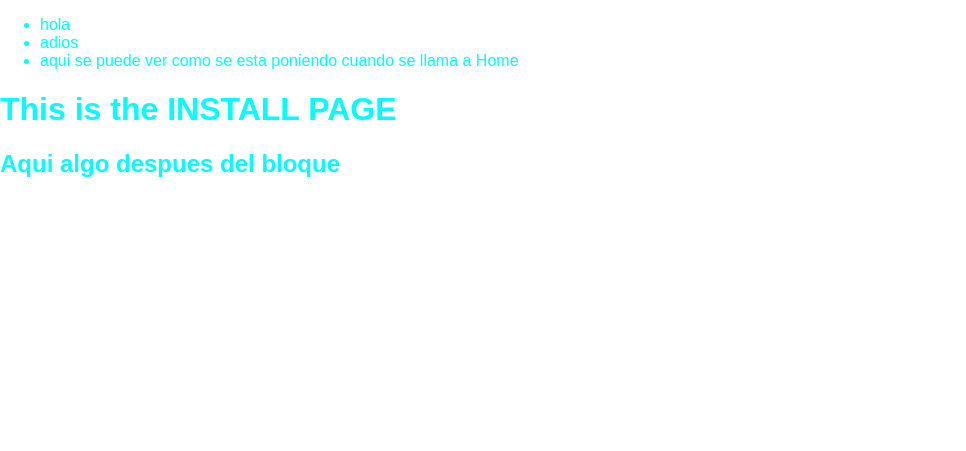
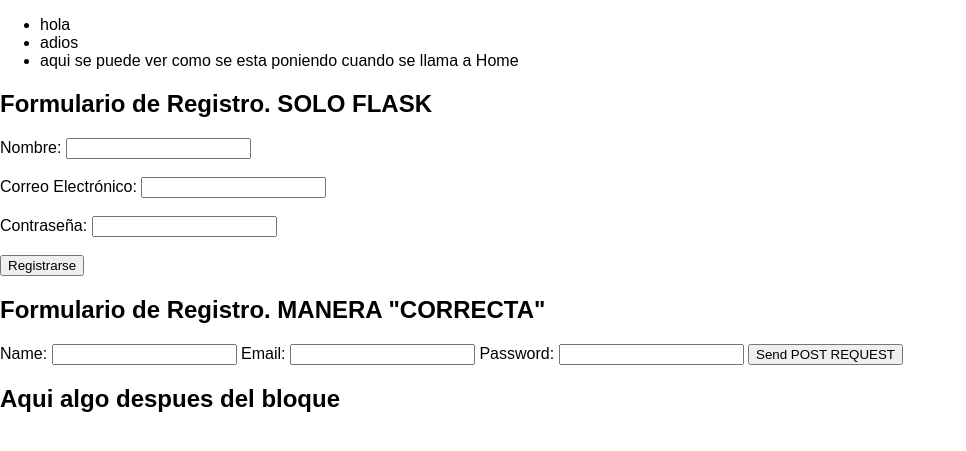
Before and after one commit to GabrielRom1/app, a Flask app: template website/templates/install.html in a window 1280 px wide. Shown: the top 451 px of the page, without its empty margins (0-966 px from the left). Run offline with Flask 3, Linux system fonts and the light colour scheme; the template is opened without the code that fills it, so the values that code supplies are empty.

Commit message:
form with flask and JSON

```diff
--- a/website/auth.py
+++ b/website/auth.py
@@ -5,8 +5,9 @@ auth = Blueprint('auth', __name__)
 
 
 
-@auth.route('/login')
+@auth.route('/login',  methods=['GET'])
 def login():
+    print("en login")
     return render_template('login.html')
 
 
--- a/website/static/css/main.css
+++ b/website/static/css/main.css
@@ -1,5 +1,5 @@
 body {
     margin: 0px;
     font-family: sans-serif;
-    color: aqua;
+    color: black;
 }
--- a/website/templates/base.html
+++ b/website/templates/base.html
@@ -5,6 +5,7 @@
     <meta name="viewport" content="width=device-width, initial-scale=1.0">
     <!-- <title>Document</title> -->
     <link rel="stylesheet" href="{{ url_for('static', filename='css/main.css') }}">
+
 
     <title>{% block title %}Home{% endblock %}</title>
 
--- a/website/templates/install.html
+++ b/website/templates/install.html
@@ -1,7 +1,100 @@
-{% extends "base.html" %}{% block title %} Login {% endblock %}
+{% extends "base.html" %}{% block title %} INSTALL {% endblock %}
 
 
 
 {% block content %}
-<h1>This is the INSTALL PAGE</h1>
+
+
+<h2>Formulario de Registro. SOLO FLASK</h2>
+<form action="/flask" method="POST">
+    <label for="name">Nombre:</label>
+    <input type="text" id="name" name="name" required>
+    <br><br>
+    <label for="email">Correo Electrónico:</label>
+    <input type="email" id="email" name="email" required>
+    <br><br>
+    <label for="password">Contraseña:</label>
+    <input type="password" id="password" name="password" required>
+    <br><br>
+    <button type="submit">Registrarse</button>
+</form>
+
+
+
+
+
+    <h2>Formulario de Registro. MANERA "CORRECTA"</h2>
+
+
+    <form id="myForm2">
+        <label for="name2">Name:</label>
+        <input type="text" id="name2" name="name2" required>
+
+        <label for="email2">Email:</label>
+        <input type="email" id="email2" name="email2" required>
+
+        <label for="password2">Password:</label>
+        <input type="password" id="password2" name="password2" required>
+
+        <button type="button" id="post_button">Send POST REQUEST</button>
+    </form>
+
+
+    <script type="text/javascript">
+
+        const post_button = document.getElementById('post_button');
+        const form2 = document.getElementById('myForm2');
+
+        // const jsonData = {name: 'Mike'}
+
+
+
+        post_button.addEventListener('click', ()=>{
+
+            // Crear un objeto FormData con los datos del formulario
+            const formData = new FormData(form2);
+
+            // Convertir FormData en un objeto JSON
+            const jsonData = Object.fromEntries(formData.entries());
+
+            console.log('Datos del formulario en JSON:', jsonData);
+
+
+
+            fetch('{{url_for("install.JSON")}}', {
+                method: 'POST',
+                headers: {
+                    'Content-Type': 'application/json; charset=utf-8'
+                },
+                body: JSON.stringify(jsonData)
+            })
+            .then(response => response.json())
+            .then(data => {
+            // // Aquí puedes acceder a los campos del JSON del servidor
+            // console.log('Mensaje del servidor:', data.message); // Accede a "message"
+            // console.log('Éxito:', data.success); // Accede a "success"
+
+            // // Puedes usar lógica condicional
+            if (data.success) {
+                alert(data.message); // Muestra el mensaje en una alerta
+                window.location.href = data.redirect_url;
+            } else {
+                console.error('Algo salió mal:', data.message);
+            }
+            // alert(data.success)
+        })
+        .catch(error => {
+            // Maneja cualquier error de la red o de JSON
+            // console.error('Error:', error);
+            alert("error")
+        });
+    });
+
+    </script>
+
+
+
+
+
+
 {% endblock %}
--- a/website/templates/login.html
+++ b/website/templates/login.html
@@ -3,5 +3,5 @@
 
 
 {% block content %}
-<h1>This is the home page</h1>
+<h1>This is the LOGIN page</h1>
 {% endblock %}
--- a/website/views.py
+++ b/website/views.py
@@ -10,8 +10,11 @@ views = Blueprint('views', __name__)
 @views.route('/')
 def index():
     admin = Admin.query.all()
+
+    # 1, 0, None
     print("llego aqui")
 
+    # si no hay nada en la db entonces a esa ruta
     if not admin:
         return redirect(url_for('install.finstall'))
 
```
Also changed, not shown: website/install.py (+43 -25 lines).
